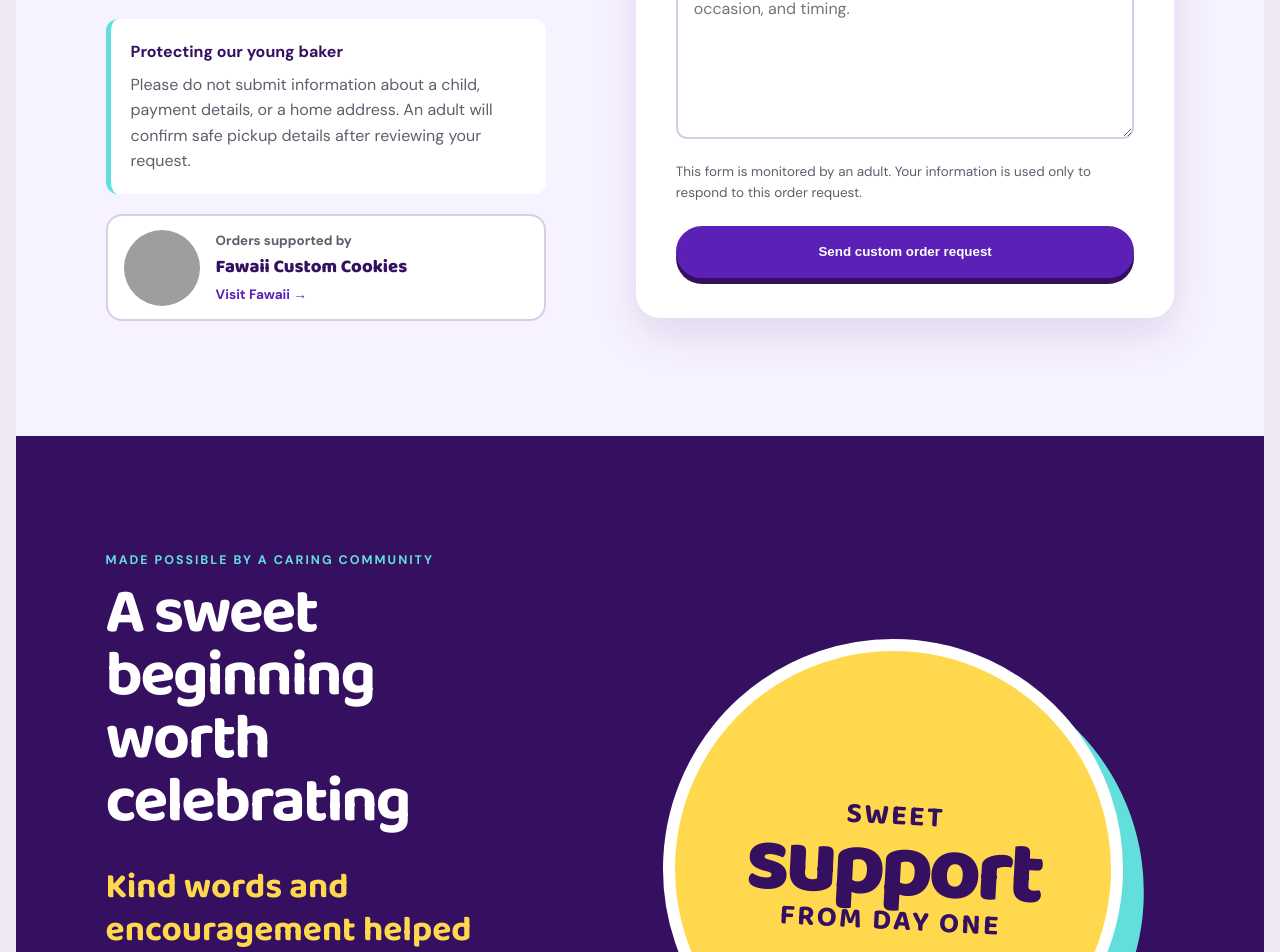
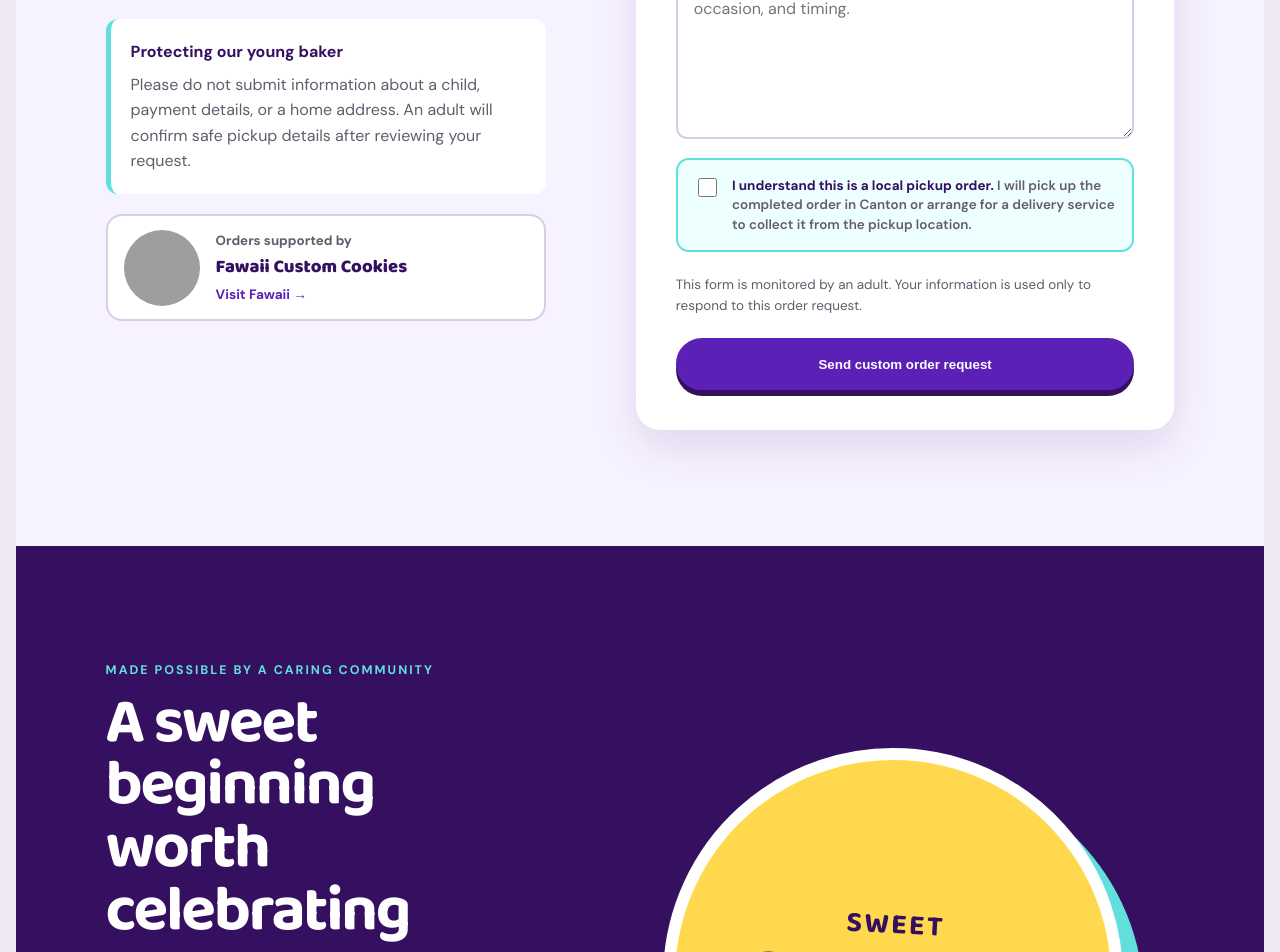
Before and after one commit to terencerobertsdev-hub/mathiasSweetes, an Angular app: page / in a window 1280 px wide. Shown: the part 4101-5053 px from the top of the page. Built offline with nearby package versions, Linux system fonts and the light colour scheme; grey boxes are pictures that could not be loaded.

Commit message:
feat(orders): require local pickup acknowledgment

```diff
--- a/src/app/app.html
+++ b/src/app/app.html
@@ -124,6 +124,11 @@
       <label for="order-details">Describe your custom order</label>
       <textarea id="order-details" name="orderDetails" rows="6" required minlength="10" maxlength="1500" placeholder="Tell us the treat type, flavor, quantity, colors, decorations, occasion, and timing."></textarea>
 
+      <label class="pickup-agreement" for="custom-pickup-acknowledged">
+        <input id="custom-pickup-acknowledged" name="pickupAcknowledged" type="checkbox" value="Yes" required />
+        <span><strong>I understand this is a local pickup order.</strong> I will pick up the completed order in Canton or arrange for a delivery service to collect it from the pickup location.</span>
+      </label>
+
       <p id="order-form-privacy" class="form-privacy">This form is monitored by an adult. Your information is used only to respond to this order request.</p>
       <button class="button button-primary" type="submit" [disabled]="orderStatus() === 'sending'">
         {{ orderStatus() === 'sending' ? 'Sending…' : 'Send custom order request' }}
--- a/src/app/app.scss
+++ b/src/app/app.scss
@@ -71,6 +71,10 @@ h1 span::after { content: ''; position: absolute; left: 1%; right: 0; bottom: .1
 .order-form label { margin-top: .55rem; color: var(--purple-900); font-weight: 800; }
 .order-form label span { color: var(--muted); font-weight: 600; }
 .order-form input, .order-form textarea { width: 100%; padding: .85rem 1rem; border: 2px solid #d8cde6; border-radius: .7rem; background: #fff; color: var(--purple-900); font: inherit; }
+.pickup-agreement { display: grid; grid-template-columns: auto 1fr; align-items: start; gap: .75rem; margin-top: 1rem; padding: 1rem; border: 2px solid var(--aqua); border-radius: .8rem; background: #edfffe; font-size: .84rem; line-height: 1.45; }
+.order-form .pickup-agreement input { width: 1.2rem; height: 1.2rem; margin-top: .15rem; padding: 0; accent-color: var(--purple-700); }
+.pickup-agreement span { color: var(--muted); font-weight: 500; }
+.pickup-agreement strong { color: var(--purple-900); }
 .order-form textarea { resize: vertical; }
 .order-form input:focus, .order-form textarea:focus { border-color: var(--purple-700); outline: 3px solid rgba(98,223,220,.45); outline-offset: 2px; }
 .form-privacy { margin: .75rem 0; color: var(--muted); font-size: .84rem; }
--- a/src/app/pos/point-of-sale.html
+++ b/src/app/pos/point-of-sale.html
@@ -130,6 +130,11 @@
           <pre>{{ orderSummary() }}</pre>
         </div>
 
+        <label class="pickup-agreement" for="pos-pickup-acknowledged">
+          <input id="pos-pickup-acknowledged" name="pickupAcknowledged" type="checkbox" value="true" required />
+          <span><strong>I understand this is a local pickup order in Canton, Georgia.</strong> I will pick up the order or arrange for a delivery service to collect it. The exact address is provided after payment and adult confirmation of the pickup time.</span>
+        </label>
+
         <p id="checkout-privacy" class="checkout-privacy">You will continue to Stripe’s secure payment page. Do not enter payment details in the notes. An adult will confirm pickup details.</p>
         <button class="checkout-button" type="submit" [disabled]="orderStatus() === 'sending'">
           {{ orderStatus() === 'sending' ? 'Opening secure checkout…' : 'Pay securely with Stripe' }}
--- a/src/app/pos/point-of-sale.scss
+++ b/src/app/pos/point-of-sale.scss
@@ -70,6 +70,10 @@
 .order-preview { margin-top: .8rem; padding: 1rem; border-radius: .8rem; background: var(--surface); }
 .order-preview strong { color: var(--purple-900); }
 .order-preview pre { margin: .6rem 0 0; color: var(--muted); font: 500 .78rem/1.6 var(--font-body); white-space: pre-wrap; }
+.pickup-agreement { display: grid; grid-template-columns: auto 1fr; align-items: start; gap: .75rem; margin: .8rem 0; padding: 1rem; border: 2px solid var(--aqua); border-radius: .8rem; background: #edfffe; font-size: .82rem; line-height: 1.45; }
+.checkout-panel .pickup-agreement input { width: 1.2rem; height: 1.2rem; margin-top: .15rem; accent-color: var(--purple-700); }
+.pickup-agreement span { color: var(--muted); }
+.pickup-agreement strong { color: var(--purple-900); }
 .checkout-privacy { color: var(--muted); font-size: .78rem; }
 .honeypot { position: absolute; left: -10000px; width: 1px; height: 1px; overflow: hidden; }
 
--- a/src/app/pos/point-of-sale.ts
+++ b/src/app/pos/point-of-sale.ts
@@ -99,7 +99,7 @@ export class PointOfSale {
 
     try {
       const { data: orderId, error } = await this.supabase.rpc('place_order', {
-        customer: { name: String(formData.get('name')), email: String(formData.get('email')), phone: String(formData.get('phone') ?? ''), requested_date: String(formData.get('requestedDate') ?? ''), notes: String(formData.get('notes') ?? '') },
+        customer: { name: String(formData.get('name')), email: String(formData.get('email')), phone: String(formData.get('phone') ?? ''), requested_date: String(formData.get('requestedDate') ?? ''), notes: String(formData.get('notes') ?? ''), pickup_acknowledged: formData.get('pickupAcknowledged') === 'true' },
         items: this.cartLines().map((line) => ({ product_id: line.product.id, quantity: line.quantity })),
       });
       if (error) throw error;
```
Also changed, not shown: 1 other file (tests, documents, lock files or other folders).
